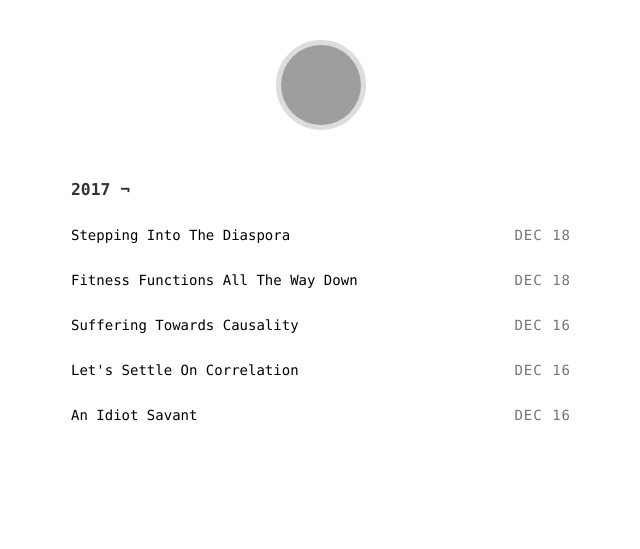
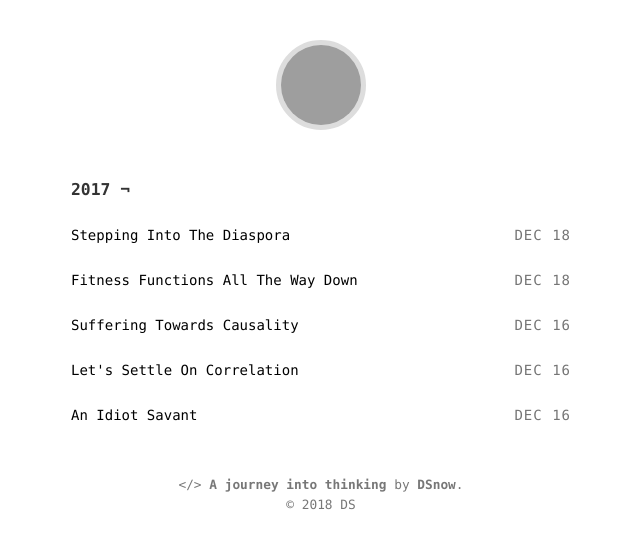
Before and after one commit to firmai/snowde.github.io, a Jekyll site: the page built from index.html, in a window 1280 px wide. Shown: the top 549 px of the page, without its empty margins (319-959 px from the left). Built offline with Jekyll 4.4.1, drawn with Linux system fonts in a browser that asks for light colours; grey boxes are pictures that could not be loaded.

Commit message:
Updated '_includes/footer.html' via CloudCannon

```diff
--- a/_includes/footer.html
+++ b/_includes/footer.html
@@ -1,3 +1,4 @@
 <div class="footer">
-
+  <span class="block">&lt;/&gt; <a href="http://github.com/snowde/snow.github.io" title="A journey into thinking">A journey into thinking</a> by <a href="http://snowde.github.io">DSnow</a>.</span>
+  <span class="block">&copy; {{ site.time | date: '%Y' }} {{ site.author_name }}</span>
 </div>
```
